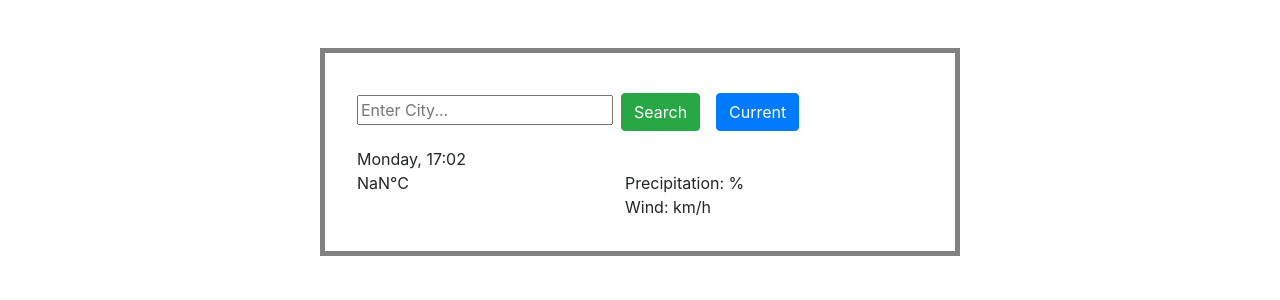
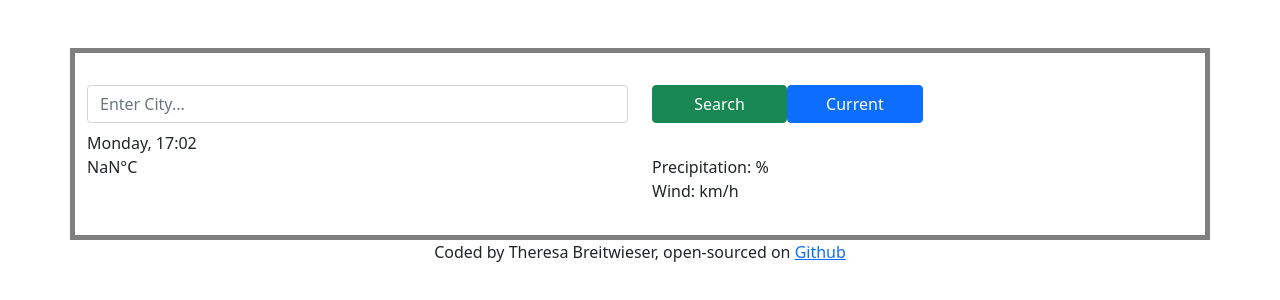
Before and after one commit to TheresaBreitwieser/weather-react-project, a React (Create React App) app: page / in a window 1280 px wide. Shown: the top 300 px of the page. Built offline with nearby package versions, Linux system fonts and the light colour scheme.

Commit message:
Import Bootstrap via npm, new component Weather, CSS basic Styling

```diff
--- a/package.json
+++ b/package.json
@@ -7,6 +7,7 @@
     "@testing-library/react": "^11.2.7",
     "@testing-library/user-event": "^12.8.3",
     "axios": "^0.21.4",
+    "bootstrap": "^5.1.1",
     "react": "^17.0.2",
     "react-dom": "^17.0.2",
     "react-scripts": "4.0.3",
--- a/public/index.html
+++ b/public/index.html
@@ -24,7 +24,7 @@
       work correctly both with client-side routing and a non-root public URL.
       Learn how to configure a non-root public URL by running `npm run build`.
     -->
-    <link rel="stylesheet" href="https://stackpath.bootstrapcdn.com/bootstrap/4.3.1/css/bootstrap.min.css" integrity="sha384-ggOyR0iXCbMQv3Xipma34MD+dH/1fQ784/j6cY/iJTQUOhcWr7x9JvoRxT2MZw1T" crossorigin="anonymous">
+
     <title>React App</title>
   </head>
   <body>
--- a/src/App.css
+++ b/src/App.css
@@ -1,10 +1,3 @@
-.container {
-  max-width: 50%;
-  border: 5px solid grey;
-  margin-top: 3rem;
-  padding: 2rem;
+.footer {
+text-align: center;
 }
-
-.btn {
-  margin: 0.5rem;
-}
--- a/src/App.js
+++ b/src/App.js
@@ -1,72 +1,15 @@
-import React, { useState } from "react";
-import axios from "axios";
+import React from "react";
+import Weather from "./Weather";
+import 'bootstrap/dist/css/bootstrap.min.css';
 import './App.css';
 
 function App() {
-  const [city, setCity] = useState("");
-  const [weather, setWeather] = useState({});
 
-  function displayWeather(response) {
-    setWeather({
-      city : response.data.name,
-      temperature: response.data.main.temp,
-      wind: response.data.wind.speed,
-      humidity: response.data.main.humidity,
-      icon: `http://openweathermap.org/img/wn/${response.data.weather[0].icon}@2x.png`,
-      description: response.data.weather[0].description
-    });
-  }
-
-  function handleSubmit(event) {
-    event.preventDefault();
-    let apiKey = "094780c710fa4efd669f0df8c3991927";
-    let apiUrl = `https://api.openweathermap.org/data/2.5/weather?q=${city}&appid=${apiKey}&units=metric`;
-    axios.get(apiUrl).then(displayWeather);
-  }
-
-  function updateCity(event) {
-    setCity(event.target.value);
-  }
 
   return (
     <div className="App">
-      <div className="container">
-        <form onSubmit={handleSubmit}>
-          <input type="text" placeholder="Enter City..." onChange={updateCity} class="form-input"></input>
-          <button type="submit" class="btn btn-success">Search</button>
-          <button type="submit" class="btn btn-primary">Current</button>
-        </form>
-        <h1>{weather.city}</h1>
-        <div>Monday, 17:02</div>
-        <div>{weather.description}</div>
-        <div class="row currentWeather">
-          <div class="col">
-            <div>{Math.round(weather.temperature)}°C</div>
-            <img src={weather.icon} alt={weather.description}/>
-          </div>
-          <div class="col">
-            <div>Precipitation: {weather.humidity}%</div>
-            <div>Wind: {weather.wind}km/h</div>
-          </div>
-        <div class="row forecast">
-          <div class="col">
-            <div></div>
-            <div></div>
-            <div></div>
-          </div>
-          <div class="col">
-            <div></div>
-            <div></div>
-            <div></div>
-          </div>
-          <div class="col">
-            <div></div>
-            <div></div>
-            <div></div>
-          </div>
-        </div>
-      </div>
-    </div>
+    <Weather />
+    <footer className="footer">Coded by Theresa Breitwieser, open-sourced on <a href="https://github.com/TheresaBreitwieser/weather-react-project" target="_blank" rel="noreferrer">Github</a></footer>
     </div>
   );
 }
--- /dev/null
+++ b/src/Weather.css
@@ -0,0 +1,5 @@
+.container {
+    border: 5px solid grey;
+    margin-top: 3rem;
+    padding: 2rem;
+  }
--- /dev/null
+++ b/src/Weather.js
@@ -0,0 +1,59 @@
+import React, { useState } from "react";
+import axios from "axios";
+import "./Weather.css";
+
+export default function Weather () {
+  const [city, setCity] = useState("");
+  const [weather, setWeather] = useState({});
+
+  function displayWeather(response) {
+    setWeather({
+      city : response.data.name,
+      temperature: response.data.main.temp,
+      wind: response.data.wind.speed,
+      humidity: response.data.main.humidity,
+      icon: `http://openweathermap.org/img/wn/${response.data.weather[0].icon}@2x.png`,
+      description: response.data.weather[0].description
+    });
+  }
+
+  function handleSubmit(event) {
+    event.preventDefault();
+    let apiKey = "094780c710fa4efd669f0df8c3991927";
+    let apiUrl = `https://api.openweathermap.org/data/2.5/weather?q=${city}&appid=${apiKey}&units=metric`;
+    axios.get(apiUrl).then(displayWeather);
+  }
+
+  function updateCity(event) {
+    setCity(event.target.value);
+  }
+
+    return(
+        <div className="container">
+            <form onSubmit={handleSubmit}>
+                <div className="row">
+                    <div className="col-6">
+                        <input type="text" placeholder="Enter City..." onChange={updateCity} className="form-control" />
+                    </div>
+                    <div className="col-6">
+                        <button type="submit" className="btn btn-success col-3">Search</button>
+                        <button type="submit" className="btn btn-primary col-3">Current</button>
+                    </div>
+               </div>
+             </form>
+            <h1>{weather.city}</h1>
+            <div>Monday, 17:02</div>
+            <div>{weather.description}</div>
+            <div className="row">
+                <div className="col-6">
+                    <div>{Math.round(weather.temperature)}°C</div>
+                    <img src={weather.icon} alt={weather.description}/>
+                </div>
+                <div class="col-6">
+                    <div>Precipitation: {weather.humidity}%</div>
+                    <div>Wind: {weather.wind}km/h</div>
+                </div>
+            </div>
+        </div>
+    );
+}
```
Also changed, not shown: 1 other file (tests, documents, lock files or other folders).
